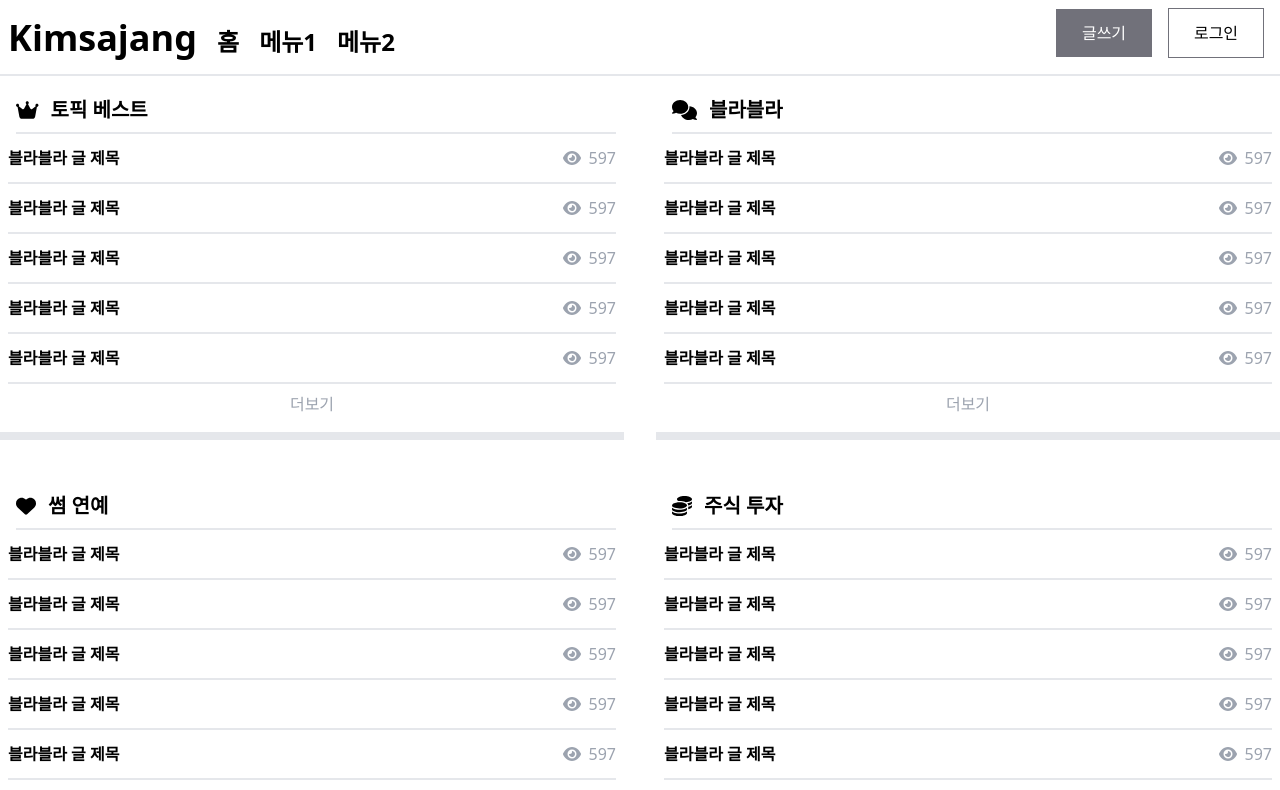
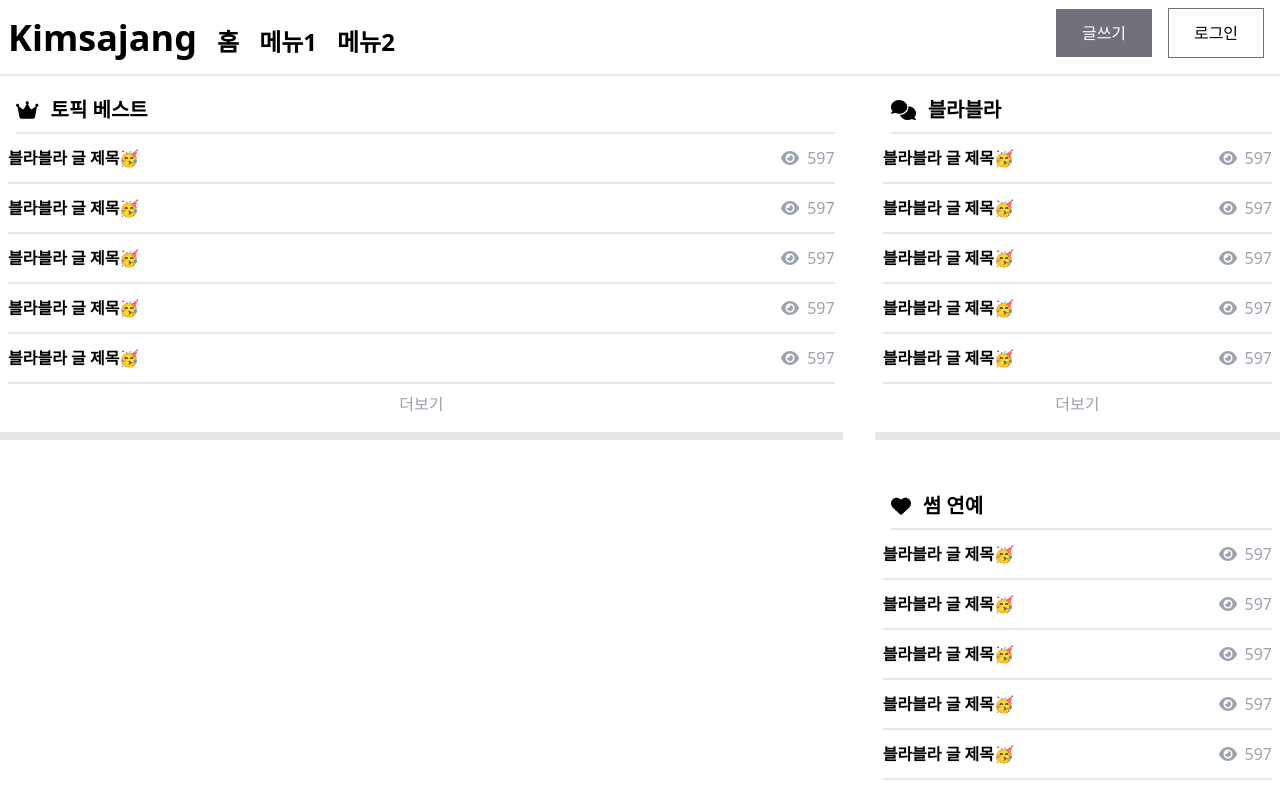
Before and after one commit to redips86/kimsajang-web, a Next.js app: page / in a window 1280 px wide. Shown: the top 790 px of the page. Built offline with nearby package versions, Linux system fonts and the light colour scheme.

Commit message:
[ksj] main grid

```diff
--- a/components/mainCard.tsx
+++ b/components/mainCard.tsx
@@ -23,7 +23,7 @@ export default function MainCard({
                 {
                     [1, 2, 3, 4, 5].map(value => {
                         return <div key={value} className={"flex justify-between border-b-2 py-3"}>
-                            <div className={"font-bold"}>블라블라 글 제목</div>
+                            <div className={"font-bold"}>블라블라 글 제목🥳</div>
                             <div className={"text-gray-400 flex space-x-2 items-center"}>
                                 <FontAwesomeIcon icon={faEye}></FontAwesomeIcon>
                                 <span>597</span>
--- a/pages/index.tsx
+++ b/pages/index.tsx
@@ -6,12 +6,28 @@ import {faCoins, faComments, faCrown, faHeart, faHouse} from "@fortawesome/free-
 const Home: NextPage = () => {
     return (
         <Layout title="kimsajang">
-            <div className={"grid xl:grid-cols-2 gap-8"}>
-                <MainCard topic={"토픽 베스트"} icon={faCrown}></MainCard>
-                <MainCard topic={"블라블라"} icon={faComments}></MainCard>
-                <MainCard topic={"썸 연예"} icon={faHeart}></MainCard>
-                <MainCard topic={"주식 투자"}  icon={faCoins}></MainCard>
-                <MainCard topic={"부동산"} icon={faHouse}></MainCard>
+            <div className={"xl:hidden"}>
+                <div className={"grid gap-8"}>
+                    <MainCard topic={"토픽 베스트"} icon={faCrown}></MainCard>
+                    <MainCard topic={"블라블라"} icon={faComments}></MainCard>
+                    <MainCard topic={"썸 연예"} icon={faHeart}></MainCard>
+                    <MainCard topic={"주식 투자"} icon={faCoins}></MainCard>
+                    <MainCard topic={"부동산"} icon={faHouse}></MainCard>
+                </div>
+            </div>
+            <div className={"hidden xl:block"}>
+                <div className={"grid grid-cols-3 gap-8"}>
+                    <div className={"col-span-2 row-span-2"}>
+                        <MainCard topic={"토픽 베스트"} icon={faCrown}></MainCard>
+                    </div>
+                    {/*<div className={"col-span-1 row-span-full"}>dfdf</div>*/}
+                    <div>
+                        <MainCard topic={"블라블라"} icon={faComments}></MainCard>
+                    </div>
+                    <MainCard topic={"썸 연예"} icon={faHeart}></MainCard>
+                    <MainCard topic={"주식 투자"} icon={faCoins}></MainCard>
+                    <MainCard topic={"부동산"} icon={faHouse}></MainCard>
+                </div>
             </div>
         </Layout>
     )
```
